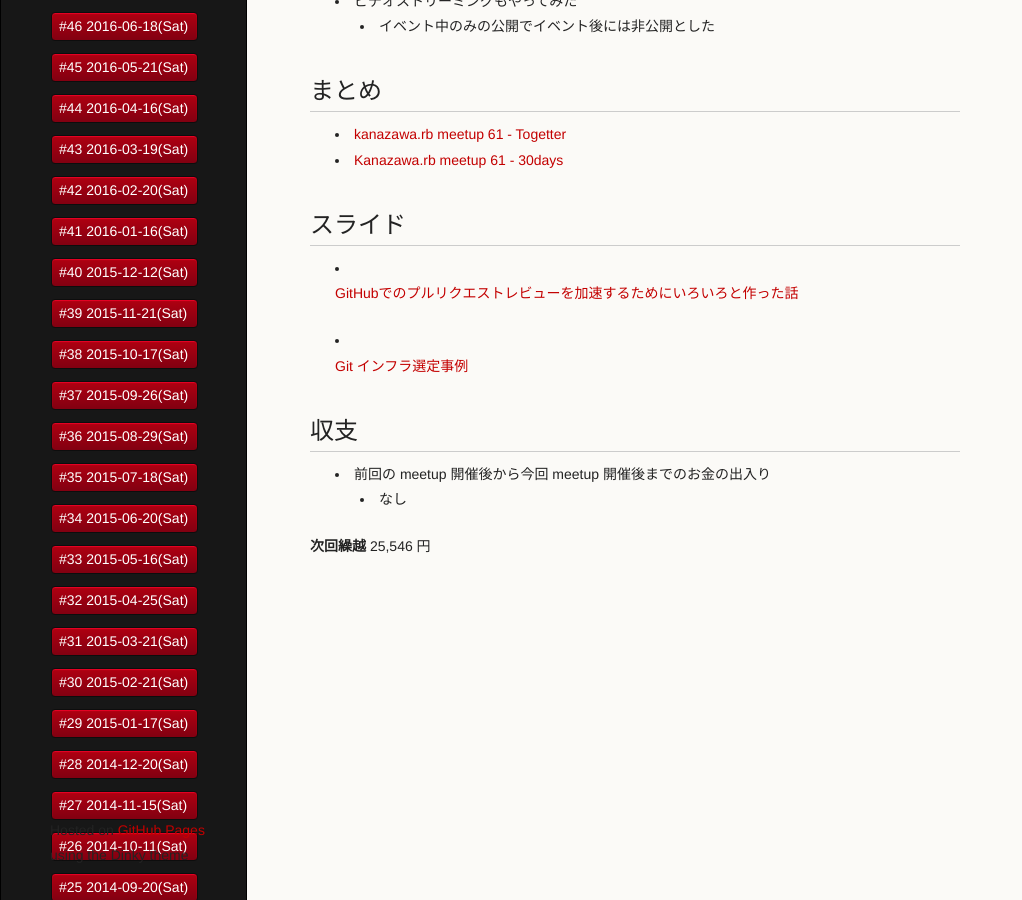
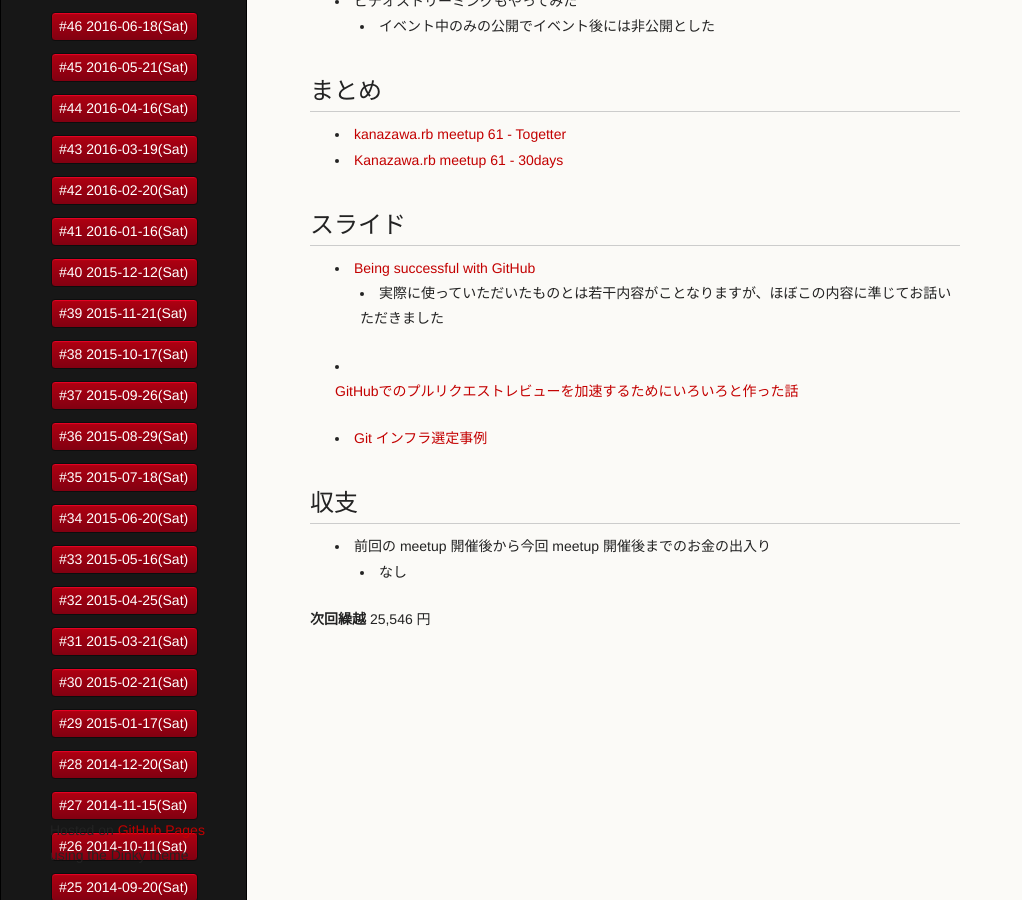
Before and after one commit to kanazawarb/meetup, a Jekyll site: the page built from 61/report.md, in a window 1280 px wide and 900 px high, scrolled down 771 px. Shown: the whole window, without its empty margins (0-1022 px from the left). Built offline with Jekyll 4.4.1, drawn with Linux system fonts in a browser that asks for light colours.

Commit message:
add ikeda slide link to 61 report

```diff
--- a/61/report.md
+++ b/61/report.md
@@ -43,6 +43,9 @@ published: true
 
 ## スライド
 
+* [Being successful with GitHub](https://speakerdeck.com/ikeike443/being-successful-with-github-1)
+  + 実際に使っていただいたものとは若干内容がことなりますが、ほぼこの内容に準じてお話いただきました
+
 * [GitHubでのプルリクエストレビューを加速するためにいろいろと作った話](https://speakerdeck.com/kentarom/githubtefalsehururikuesutorehiyuwojia-su-surutameniiroirotozuo-tutahua)
 
 * [Git インフラ選定事例](https://speakerdeck.com/kiyohara/git-inhuraxuan-ding-shi-li-zhu-shi-hui-she-kuruuitutoga-github-woxuan-ndali-you)
```
